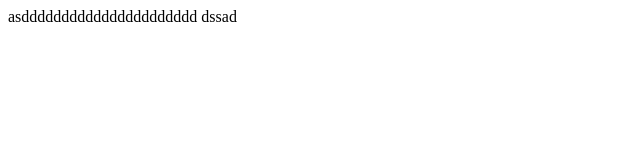
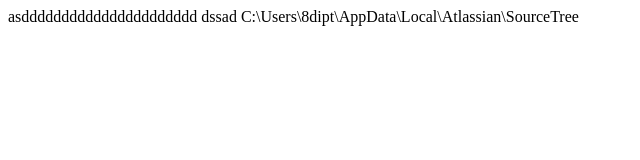
Before and after one commit to 8diptesh8/testing8, a plain HTML site: page index.html in a window 1280 px wide. Shown: the whole page, without its empty margins (0-640 px from the left). Drawn offline with Linux system fonts and the light colour scheme.

```diff
--- a/index.html
+++ b/index.html
@@ -10,3 +10,5 @@
 </body>
 </html>
 dssad
+
+C:\Users\8dipt\AppData\Local\Atlassian\SourceTree
```
